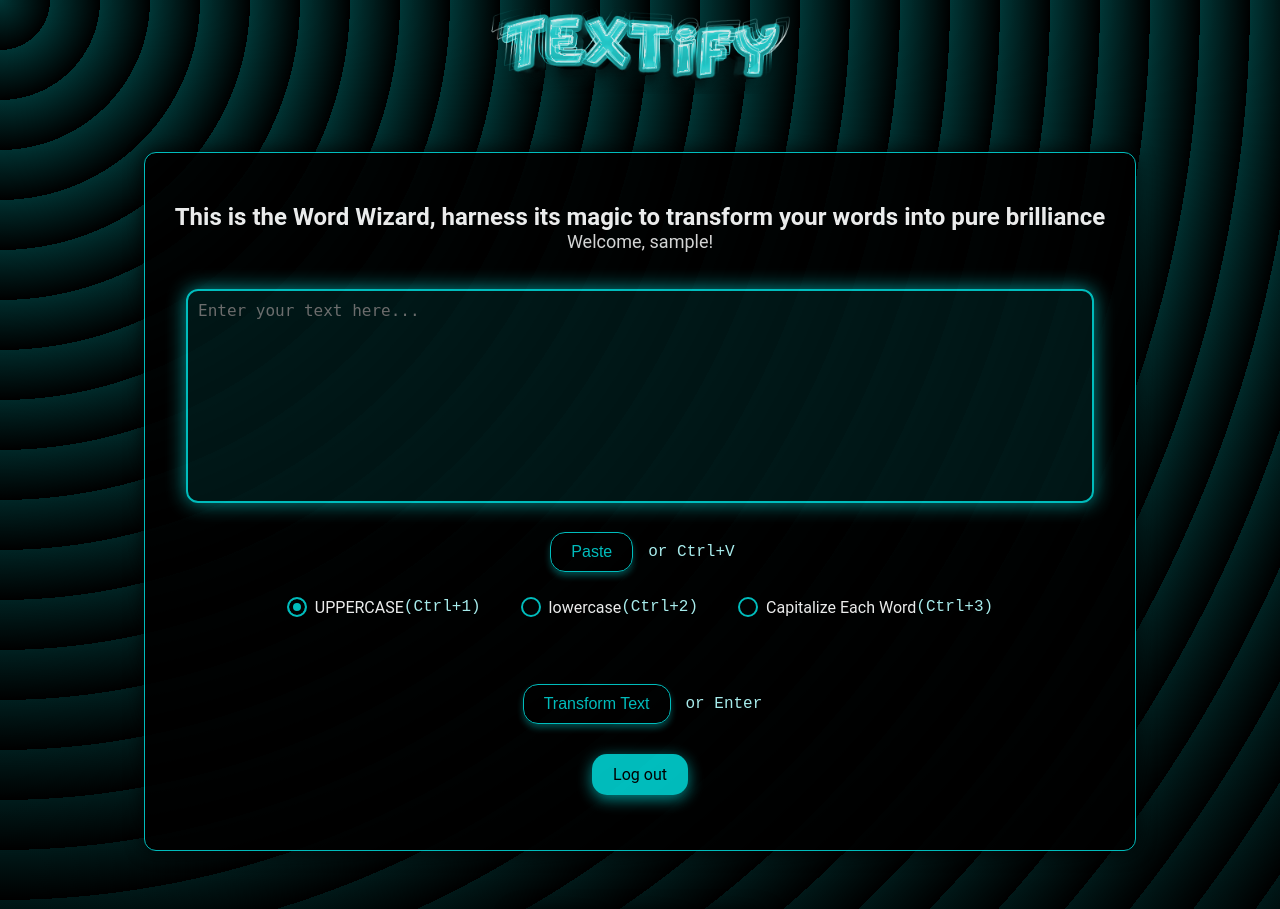
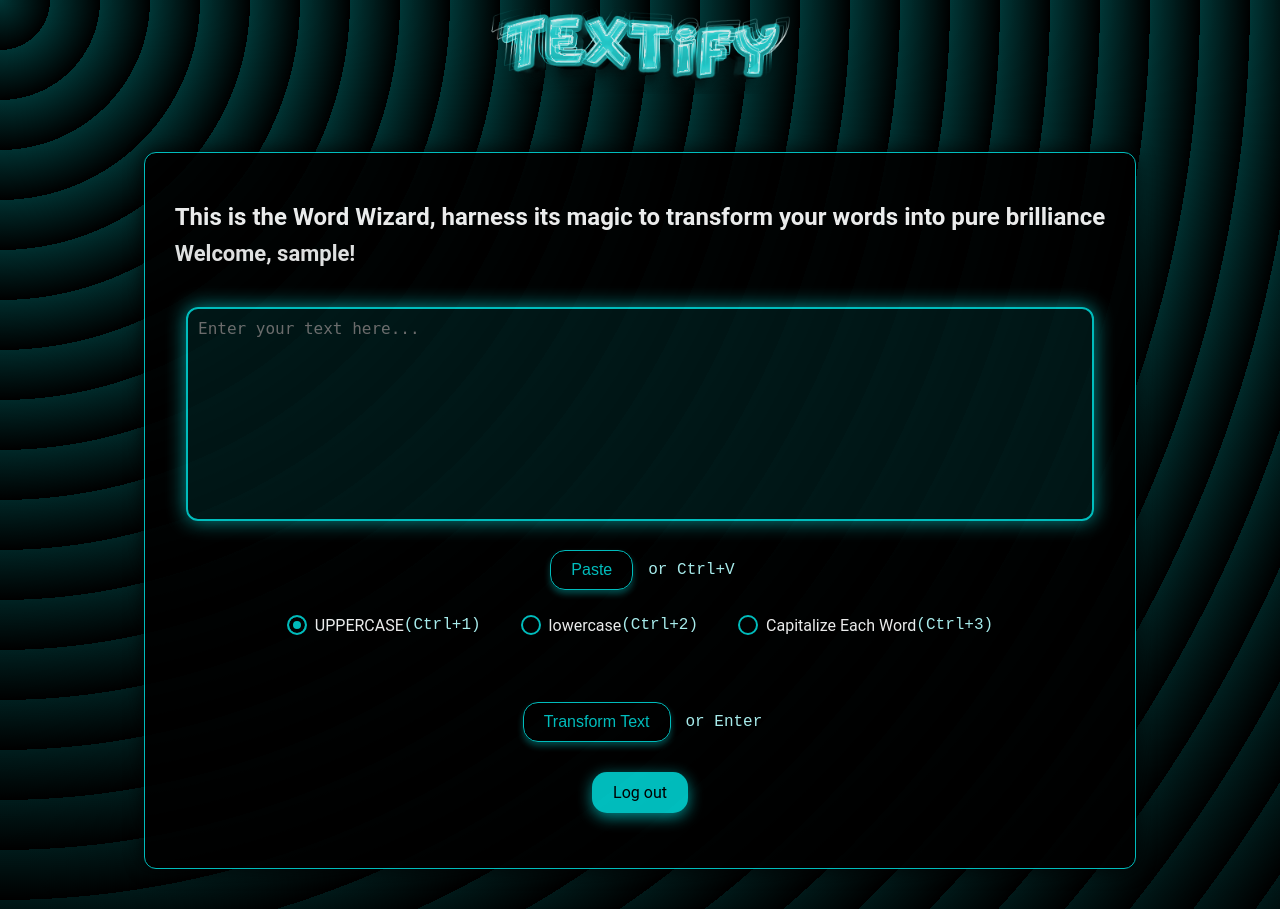
Before and after one commit to abdulrahmanALQYSI/Textify, a PHP site: page /main.php in a window 1280 px wide. Shown: the top 909 px of the page. Run offline with PHP 8.4, Linux system fonts and the light colour scheme; the visitor is signed in with stand-in values (Sample User, id 1); data that the repository does not hold is empty.

Commit message:
welcoime

```diff
--- a/main.php
+++ b/main.php
@@ -112,7 +112,7 @@
     <div class="container">
       <h2>This is the Word Wizard, harness its magic to transform your words into pure brilliance</h2>
       <?php if (isset($_SESSION['username'])): ?>
-        <p style="margin-top: -20px; font-size: 18px; color: rgba(255, 255, 255, 0.9);">
+        <p style="margin-top: -10px; font-size: 22px; font-weight: bold; text-align: left; color: rgba(255, 255, 255, 0.95);">
           Welcome, <?php echo htmlspecialchars($_SESSION['username']); ?>!
         </p>
       <?php endif; ?>
```
